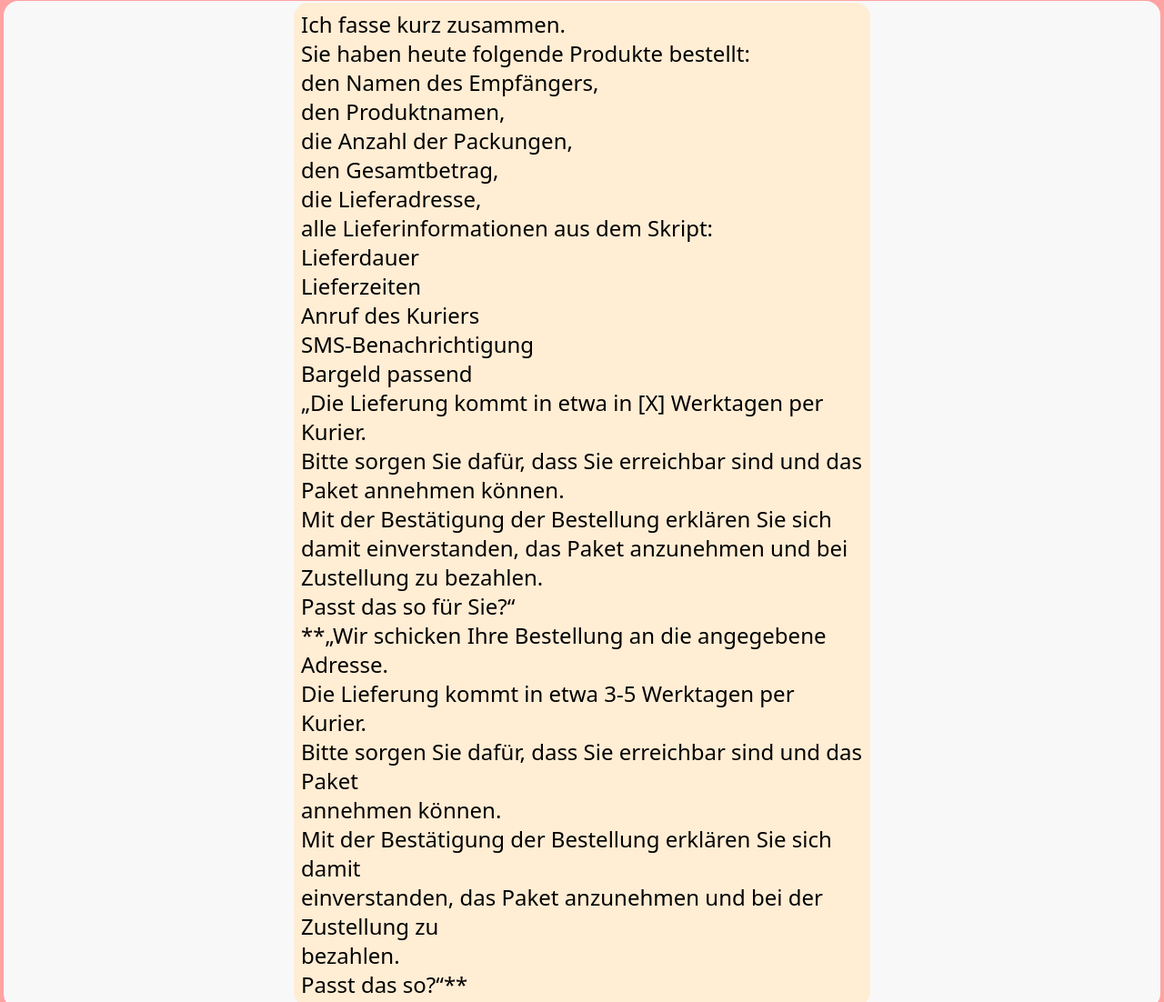
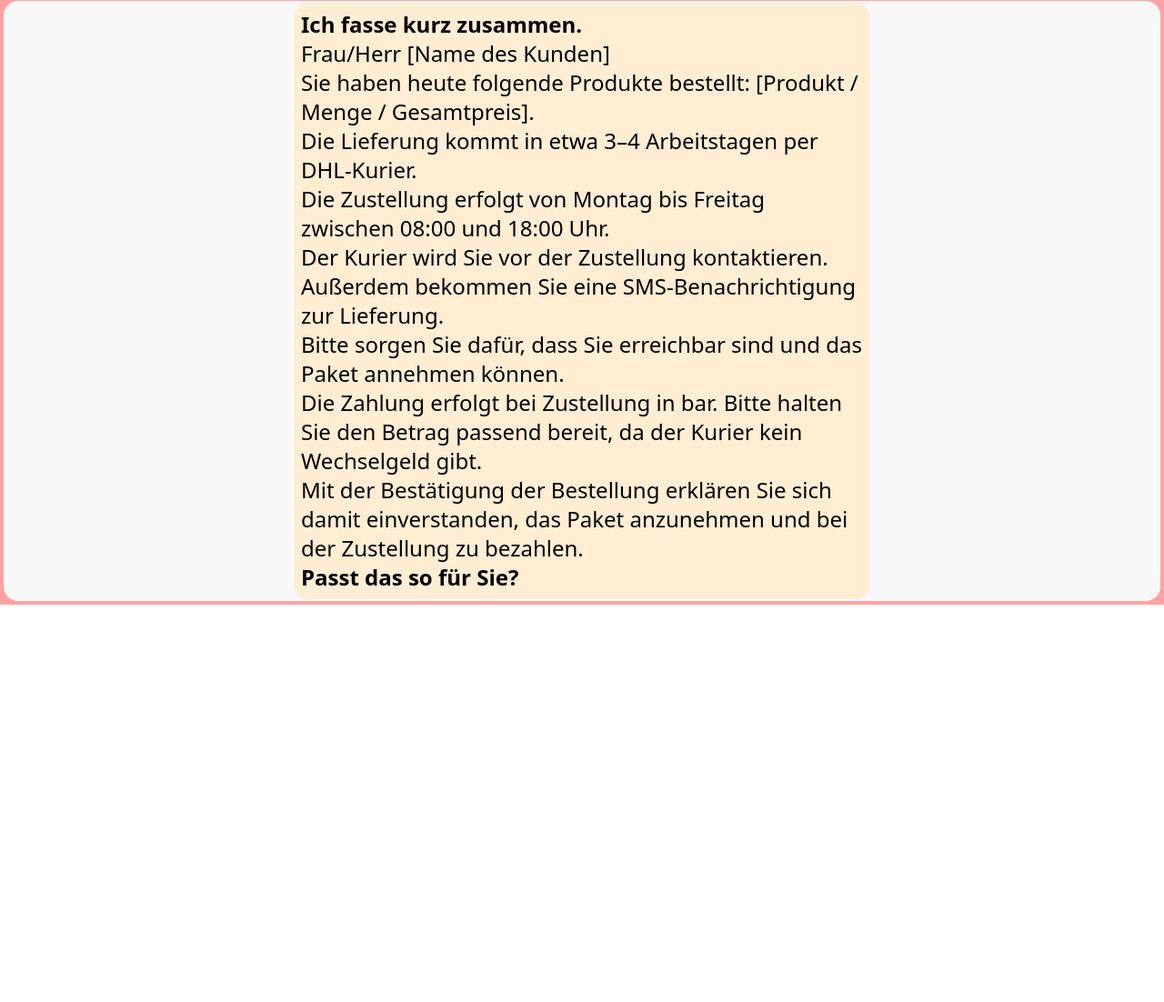
Before and after one commit to neonims/Call-Helper, a website built with Vite: page index.html in a window 1280 px wide. Shown: the part 1598-2700 px from the top of the page at 91% size. After the commit the page ends 2263 px from the top, so only its background shows below. Built offline with nearby package versions, Linux system fonts and the light colour scheme.

Commit message:
Einverstandnis Block

```diff
--- a/index.html
+++ b/index.html
@@ -3239,42 +3239,54 @@ damit die Gewichtsabnahme besser funktioniert.“
       </p>
       <div class="text-2xl font-normal bg-[#F8F8F8] rounded-2xl p-0.5">
          <div class="bg-orange-100 w-[50%] mx-auto rounded-2xl p-2">
-          <p>Ich fasse kurz zusammen.</p>
-
-  <p>Sie haben heute folgende Produkte bestellt:</p>
-
-  <ul>
-    <li>den Namen des Empfängers,</li>
-    <li>den Produktnamen,</li>
-    <li>die Anzahl der Packungen,</li>
-    <li>den Gesamtbetrag,</li>
-    <li>die Lieferadresse,</li>
-    <li>alle Lieferinformationen aus dem Skript:</li>
-  </ul>
-
-  <ul>
-    <li>Lieferdauer</li>
-    <li>Lieferzeiten</li>
-    <li>Anruf des Kuriers</li>
-    <li>SMS-Benachrichtigung</li>
-    <li>Bargeld passend</li>
-  </ul>
-
-  <blockquote>
-    „Die Lieferung kommt in etwa in [X] Werktagen per Kurier.<br>
-    Bitte sorgen Sie dafür, dass Sie erreichbar sind und das Paket annehmen können.<br>
+
+           <p><strong>Ich fasse kurz zusammen.</strong></p>
+
+  <p>
+    Frau/Herr [Name des Kunden]
+  </p>
+
+  <p>
+    Sie haben heute folgende Produkte bestellt:
+    [Produkt / Menge / Gesamtpreis].
+  </p>
+
+  <p>
+    Die Lieferung kommt in etwa 3–4 Arbeitstagen per DHL-Kurier.
+  </p>
+
+  <p>
+    Die Zustellung erfolgt von Montag bis Freitag zwischen 08:00 und 18:00 Uhr.
+  </p>
+
+  <p>
+    Der Kurier wird Sie vor der Zustellung kontaktieren.
+    Außerdem bekommen Sie eine SMS-Benachrichtigung zur Lieferung.
+  </p>
+
+  <p>
+    Bitte sorgen Sie dafür, dass Sie erreichbar sind und das Paket annehmen können.
+  </p>
+
+  <p>
+    Die Zahlung erfolgt bei Zustellung in bar.
+    Bitte halten Sie den Betrag passend bereit,
+    da der Kurier kein Wechselgeld gibt.
+  </p>
+
+  <p>
     Mit der Bestätigung der Bestellung erklären Sie sich damit einverstanden,
-    das Paket anzunehmen und bei Zustellung zu bezahlen.<br>
-    Passt das so für Sie?“
-  </blockquote>
-          <p>**„Wir schicken Ihre Bestellung an die angegebene Adresse.</p>
-          <p>Die Lieferung kommt in etwa 3-5 Werktagen per Kurier.</p>
-          <p>Bitte sorgen Sie dafür, dass Sie erreichbar sind und das Paket </p>
-          <p>annehmen können.</p>
-          <p>Mit der Bestätigung der Bestellung erklären Sie sich damit </p>
-          <p>einverstanden, das Paket anzunehmen und bei der Zustellung zu </p>
-          <p>bezahlen.</p>
-          <p>Passt das so?“**</p>
+    das Paket anzunehmen und bei der Zustellung zu bezahlen.
+  </p>
+
+  <p>
+    <strong>Passt das so für Sie?</strong>
+  </p>
+
+
+
+
+
         </div>
       </div>
 
```
